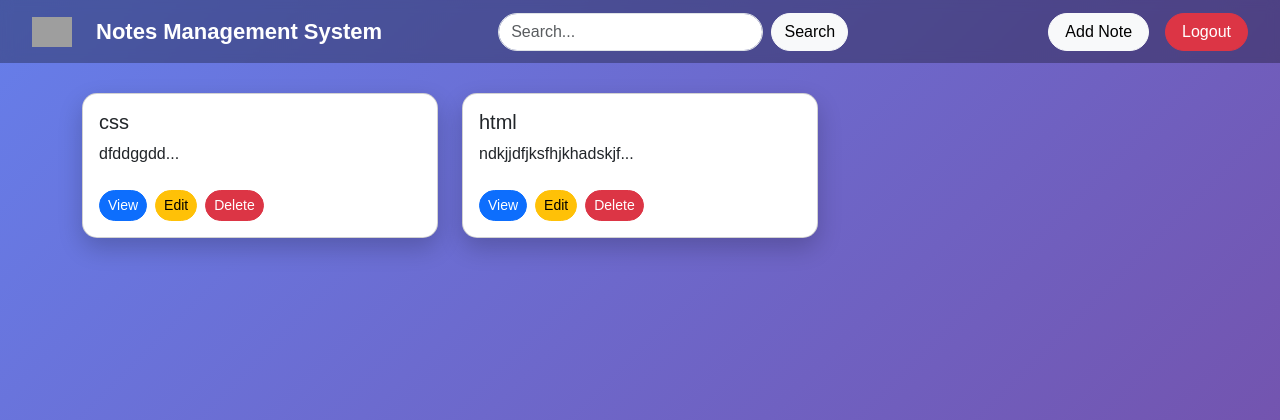
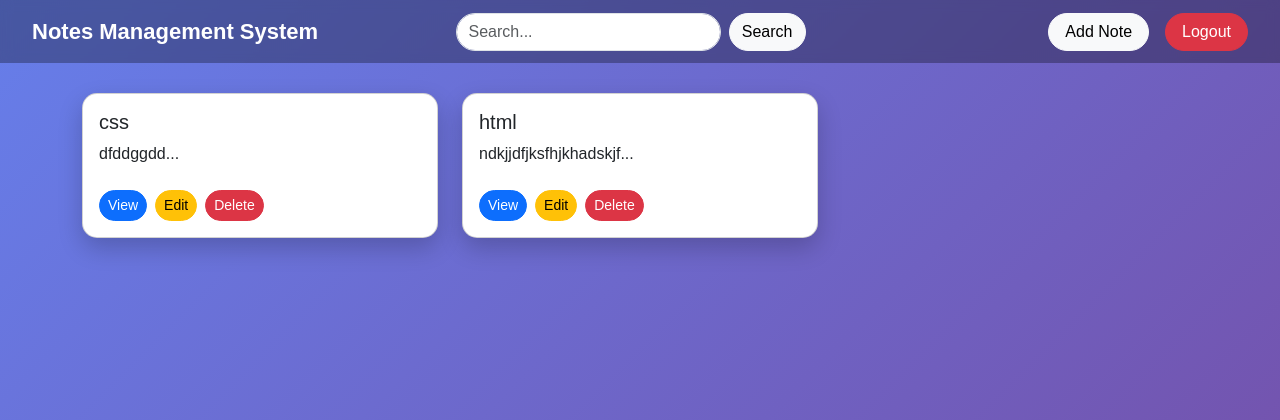
Before and after one commit to Lokeshkumar2008/notessqllite, a Flask app: page /dashboard in a window 1280 px wide. Shown: the top 420 px of the page. Run offline with Flask 3, Linux system fonts and the light colour scheme; a user stored in the database is signed in; data comes from the database, SQL or seed files in the repository; grey boxes are pictures that could not be loaded.

Commit message:
update file

```diff
--- a/templates/dashboard.html
+++ b/templates/dashboard.html
@@ -86,9 +86,7 @@
 
 <nav class="navbar navbar-expand-md">
   <div class="container-fluid">
- <a class="navbar-brand d-flex align-items-center" href="#">
-      <img src="https://img.freepik.com/free-vector/vector-notebook-silhouette-design_779267-1820.jpg"
-           style="width:40px;" class="me-2">
+
 
 <a class="navbar-brand" href="#">Notes Management System</a>
 
```
